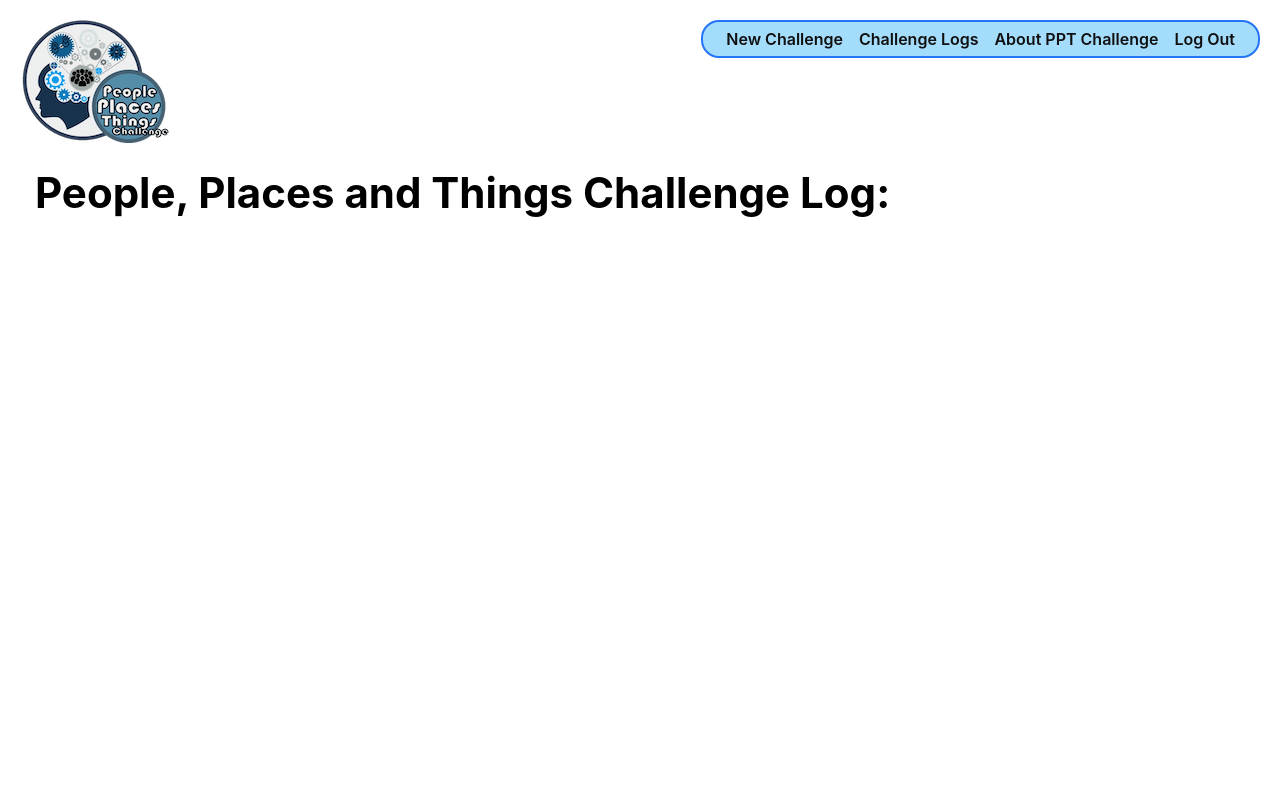
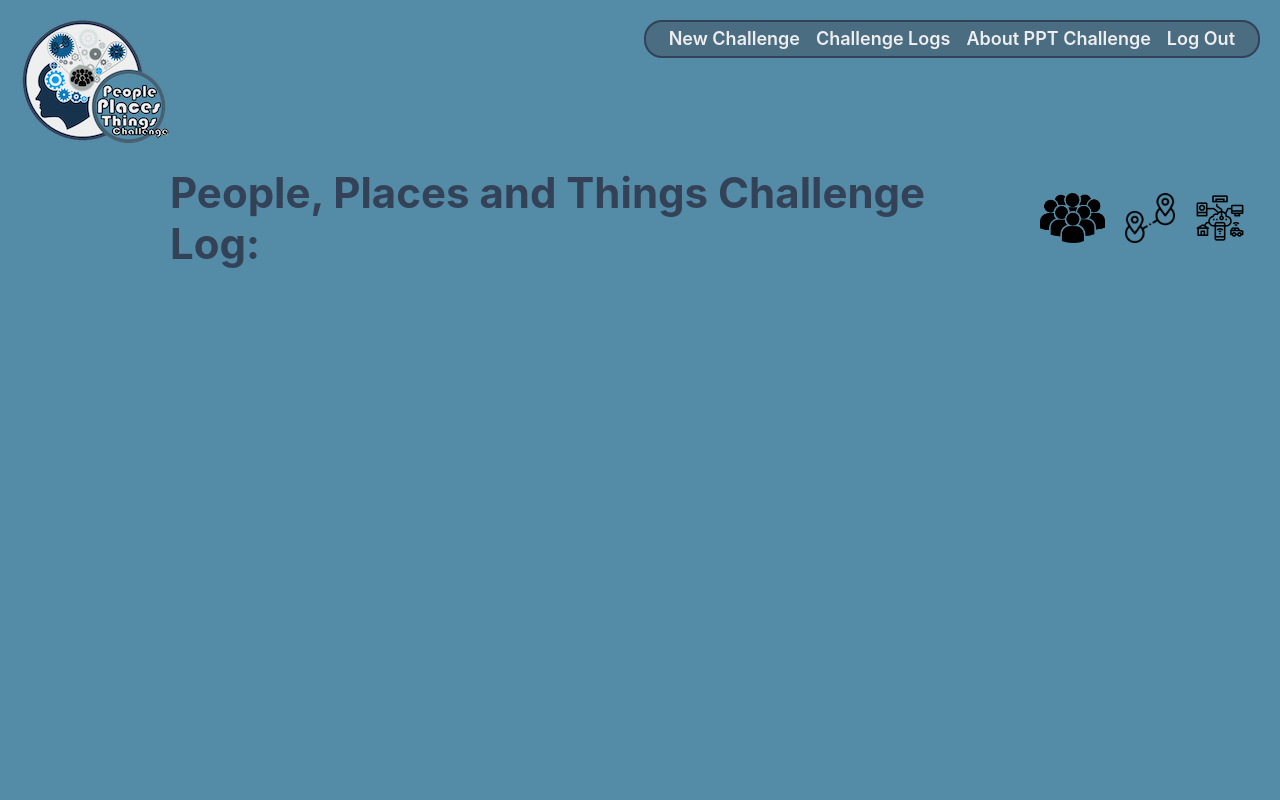
Before and after one commit to JohnnyMohawk/ppt-challenge, a Django app: page /challenges/ in a window 1280 px wide. Run offline with Django 3.2, Linux system fonts and the light colour scheme; the visitor is signed in with stand-in values (Sample User, id 1); data that the repository does not hold is empty.

Commit message:
begin css

```diff
--- a/main_app/static/css/base.css
+++ b/main_app/static/css/base.css
@@ -7,12 +7,13 @@ body {
         'Ubuntu', 'Cantarell', 'Fira Sans', 'Droid Sans', 'Helvetica Neue',
         sans-serif;
     min-height: 100vh;
+    background-color: rgb(84, 140, 168);
 }
 
 header {
     width: 100%;
-    background: rgba(104, 197, 248, .9);
-    border-bottom: rgb(36, 116, 248) solid 2px;
+    background: rgb(71, 96, 114, .7);
+    border-bottom: rgb(51, 66, 87) solid 2px;
 }
 
 nav {
@@ -31,8 +32,9 @@ main {
 
 nav a {
     text-decoration: none;
-    color: #101010;
+    color: rgb(238, 238, 238);
     font-weight: 600;
+    font-size: large;
 }
 
 nav a:hover {
@@ -171,7 +173,7 @@ nav li {
 
     @supports (-webkit-backdrop-filter: none) or (backdrop-filter: none) {
         header {
-            background: rgba(104, 197, 248, .7);
+            background: rgb(71, 96, 114, .7);
             -webkit-backdrop-filter: blur(3px);
             backdrop-filter: blur(3px);
         }
@@ -191,8 +193,8 @@ nav li {
     nav,
     .header-logo-container {
         margin: 0;
-        background: rgba(104, 197, 248, .9);
-        border: rgb(36, 116, 248) solid 2px;
+        background: rgb(71, 96, 114);
+        border: rgb(51, 66, 87) solid 2px;
         border-radius: 18px;
     }
 
@@ -216,7 +218,7 @@ nav li {
 
         nav,
         .header-logo-container {
-            background: rgba(104, 197, 248, .6);
+            background: rgb(71, 96, 114, .7);
             -webkit-backdrop-filter: blur(3px);
             backdrop-filter: blur(3px);
         }
--- a/main_app/static/css/challenge-index.css
+++ b/main_app/static/css/challenge-index.css
@@ -5,21 +5,36 @@
     flex-wrap: wrap;
 }
 
+h1 {
+    color: rgb(51, 66, 87);
+}
+
+.page-header {
+    margin-left: 135px;
+    /* margin-right: auto; */
+}
+
 .card {
-    width: 275px;
+    width: 325px;
     margin: 10px;
-    border: rgb(36, 116, 248) solid 2px;
-    box-shadow: 5px 5px 6px -1px #AAA;
+    background-color: rgb(238, 238, 238);
+    border: rgb(71, 96, 114) solid 2px;
+    border-radius: 10px;
+    box-shadow: 10px 10px 12px -1px #AAA;
+}
+
+.brain-gears {
+    margin-left: -40px;
 }
 
 .card-content {
-    padding: 10px;
-    width: 255px;
+    padding: 20px;
+    width: 305px;
 }
 
 .card > a {
     text-decoration: none;
-    color: #111;
+    color: rgb(51, 66, 87);
 }
 
 .card h2 {
--- a/main_app/static/css/home.css
+++ b/main_app/static/css/home.css
@@ -82,7 +82,7 @@ nav {
     }
 
     .login {
-      border: rgb(36, 116, 248) solid 2px;
+      border: rgb(71, 96, 114) solid 2px;
       padding: 20px;
       border-radius: 6px;
     }
--- a/main_app/templates/challenges/index.html
+++ b/main_app/templates/challenges/index.html
@@ -9,10 +9,9 @@
 
 <section class="page-header">
     <h1>People, Places and Things Challenge Log:</h1>
-    <img src="" alt="" />
-    <img src="" alt="" />
-    <img src="" alt="" />
-    <img src="" alt="" />
+    <img src="{% static 'images/people.png' %}" alt="" />
+    <img src="{% static 'images/places.png' %}" alt="" />
+    <img src="{% static 'images/things.png' %}" alt="" />
 </section>
 
 <section class="card-container">
@@ -21,8 +20,8 @@
             <a href="{% url 'challenges_detail' challenge.id %}">
             <div class="card-content">
                 <div class="card-img-container">
-                <img
-                    src=""
+                <img class="brain-gears"
+                    src="{% static 'images/brain-gears-sml.png' %}"
                     alt=""
                 >
                 </div>
```
Also changed, not shown: main_app/static/images/brain-gears-sml.png (added).
